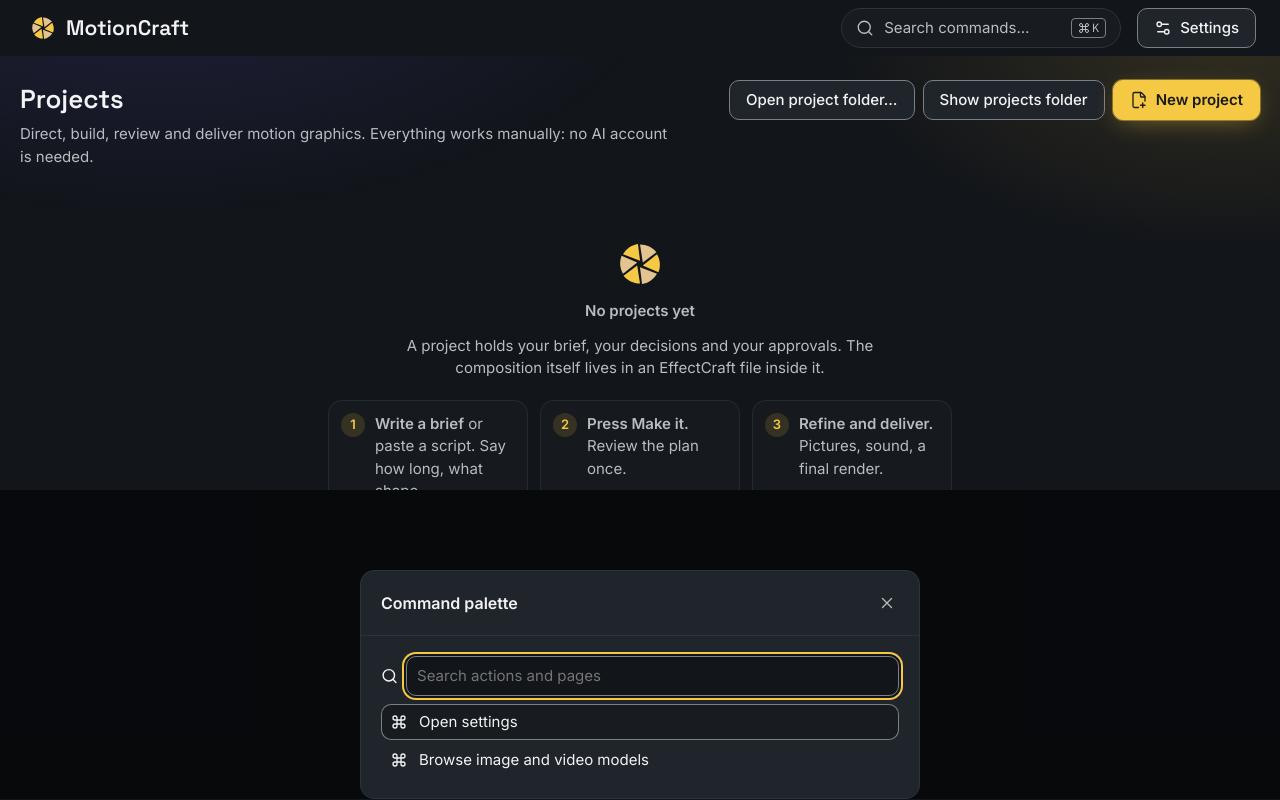
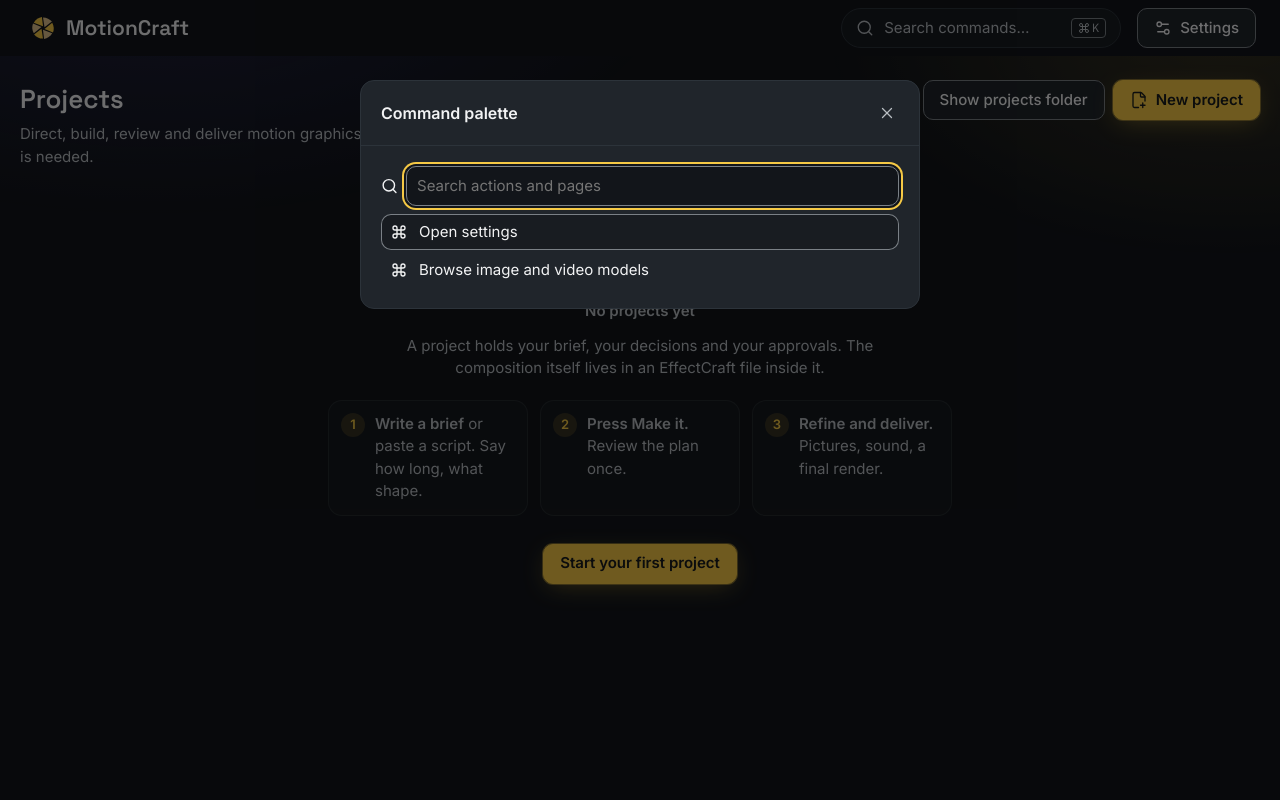
Before and after one commit to Olusegune/MotionCraft, a React (Vite) app: page / in a window 1280 px wide. Both pictures are taken after a click on the button "Command search". Built offline with nearby package versions, Linux system fonts and the light colour scheme.

Commit message:
Fix dialogs rendering at the bottom of the page (the ambient-light rule overrode position: fixed); user guide with screenshots

```diff
--- a/src/styles/app.css
+++ b/src/styles/app.css
@@ -476,10 +476,9 @@ html.narrow .stagebar { flex-wrap: wrap; }
 .more[open] > summary { margin-bottom: 8px; }
 
 /* ===== A little magic: ambient light, glass, glow and gentle motion. Everything here is decoration and switches off for reduced motion. ===== */
-.app { position: relative; }
-.app::before { content: ""; position: fixed; inset: 0; pointer-events: none; z-index: 0;
+.app { position: relative; isolation: isolate; }
+.app::before { content: ""; position: fixed; inset: 0; pointer-events: none; z-index: -1;
   background: radial-gradient(60% 50% at 12% -8%, var(--mc-glow-indigo), transparent 70%), radial-gradient(45% 40% at 96% 4%, var(--mc-glow-cyan), transparent 70%); }
-.app > * { position: relative; z-index: 1; }
 .rail, .inspector, .side-rail { background: var(--mc-glass); backdrop-filter: blur(14px) saturate(1.2); border-color: var(--mc-glass-edge); }
 .btn.primary:not(:disabled) { box-shadow: 0 0 0 1px var(--mc-glow-cyan-strong), 0 6px 24px -6px var(--mc-glow-cyan-strong); transition: box-shadow var(--mc-t-panel), transform var(--mc-t-panel); }
 .btn.primary:not(:disabled):hover { box-shadow: 0 0 0 1px var(--mc-accent), 0 10px 32px -6px var(--mc-glow-cyan-strong); transform: translateY(-1px); }
```
Also changed, not shown: 14 other files (tests, documents, lock files or other folders).
